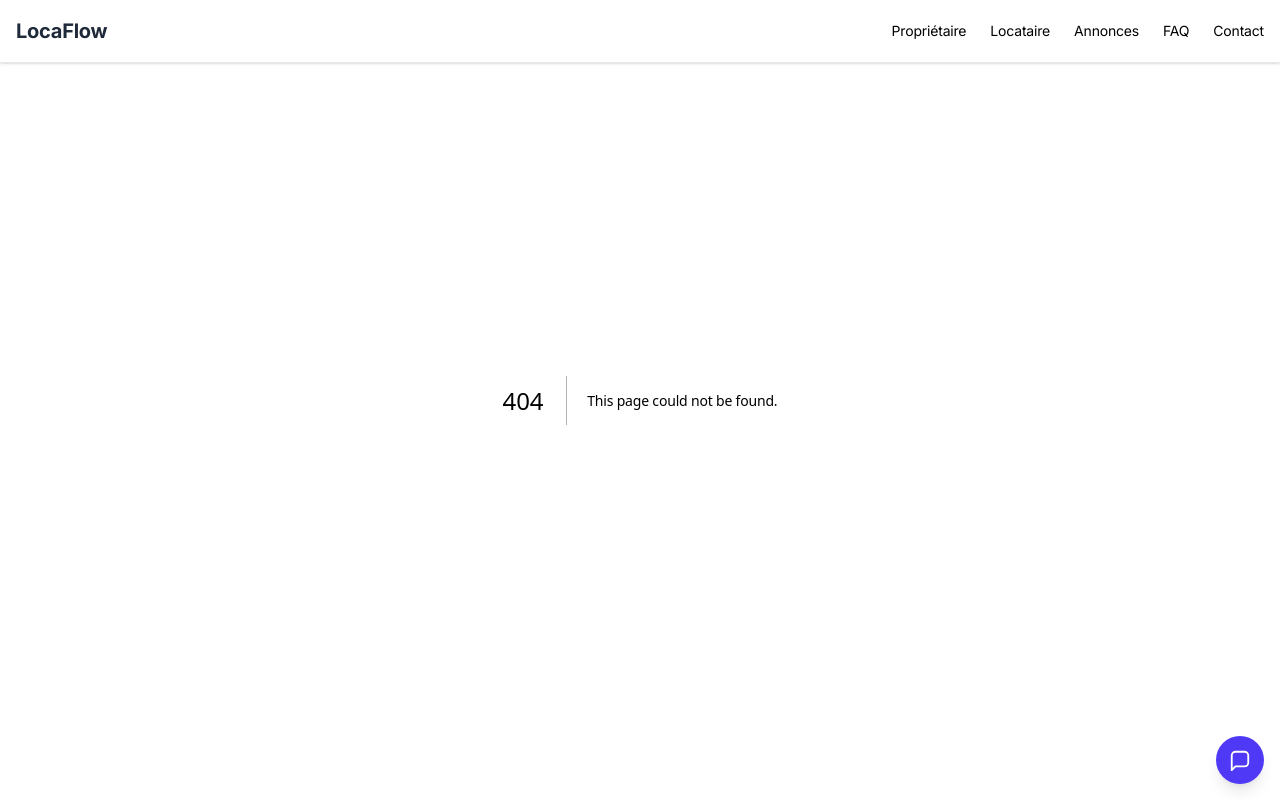
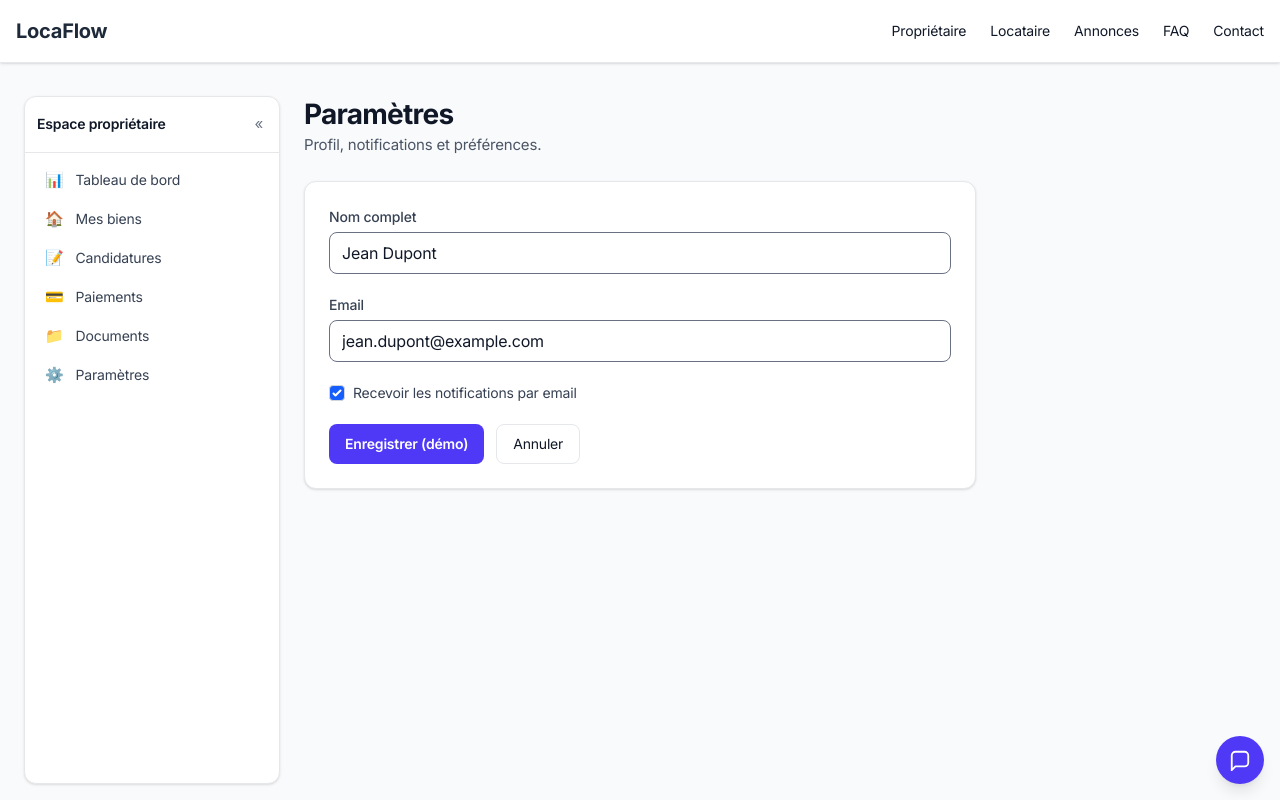
Before and after one commit to mikaelpackowski/LocaFlow-01, a Next.js app: page /proprietaire/parametres in a window 1280 px wide. Before the commit this address had no page. Shown: the top 800 px of the page. Built offline with nearby package versions, Linux system fonts and the light colour scheme.

Commit message:
Create page.tsx

```diff
--- /dev/null
+++ b/app/(default)/proprietaire/parametres/page.tsx
@@ -0,0 +1,33 @@
+export const metadata = { title: "Paramètres | LocaFlow" };
+
+export default function ParametresPage() {
+  return (
+    <main className="max-w-2xl">
+      <h1 className="text-2xl md:text-3xl font-bold text-gray-900">Paramètres</h1>
+      <p className="text-gray-600">Profil, notifications et préférences.</p>
+
+      <form className="mt-6 space-y-5 rounded-xl border bg-white p-6 shadow-sm">
+        <div>
+          <label className="block text-sm font-medium text-gray-700">Nom complet</label>
+          <input className="mt-1 w-full rounded-lg border px-3 py-2" defaultValue="Jean Dupont" />
+        </div>
+        <div>
+          <label className="block text-sm font-medium text-gray-700">Email</label>
+          <input type="email" className="mt-1 w-full rounded-lg border px-3 py-2" defaultValue="jean.dupont@example.com" />
+        </div>
+        <div className="flex items-center gap-2">
+          <input id="notif" type="checkbox" className="h-4 w-4 rounded border-gray-300" defaultChecked />
+          <label htmlFor="notif" className="text-sm text-gray-700">Recevoir les notifications par email</label>
+        </div>
+        <div className="flex gap-3">
+          <button type="button" className="rounded-lg bg-indigo-600 px-4 py-2 text-sm font-semibold text-white hover:bg-indigo-500" disabled>
+            Enregistrer (démo)
+          </button>
+          <a href="/proprietaire/dashboard" className="rounded-lg border px-4 py-2 text-sm hover:bg-gray-50">
+            Annuler
+          </a>
+        </div>
+      </form>
+    </main>
+  );
+}
```
